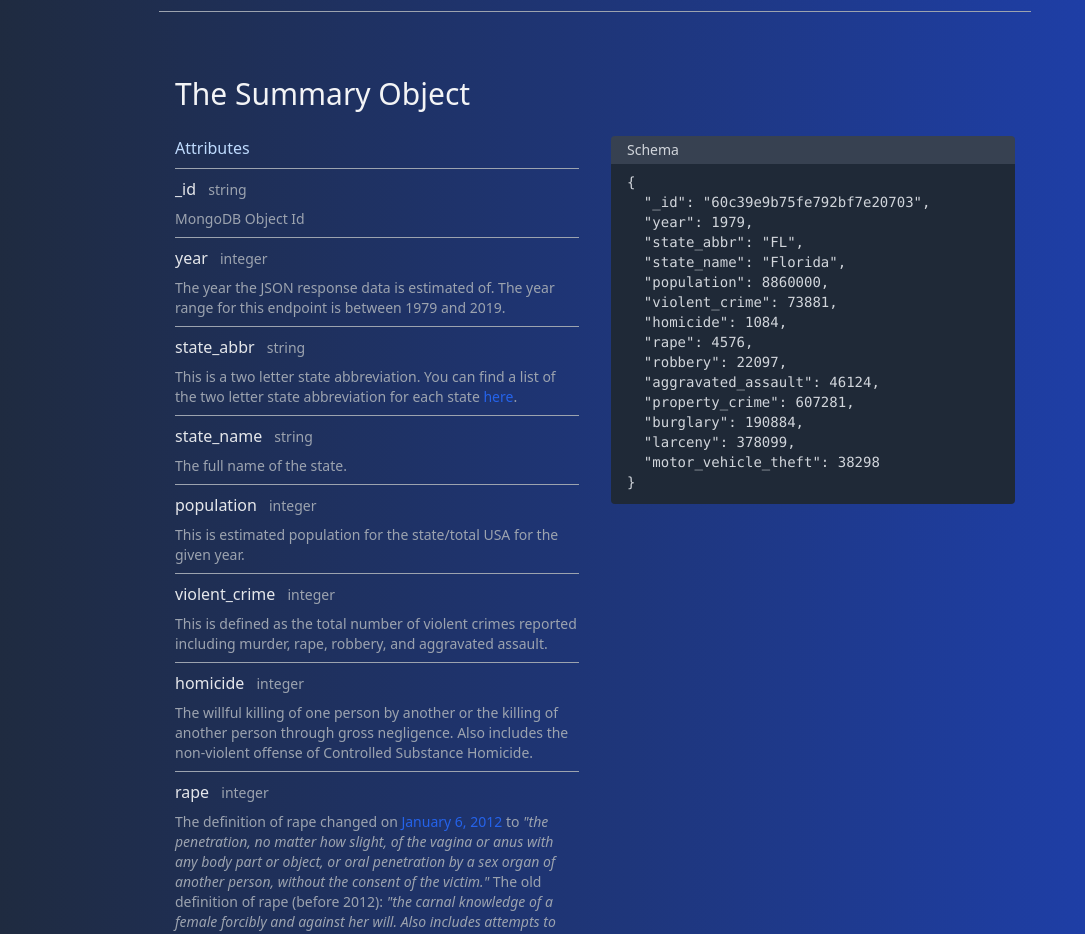
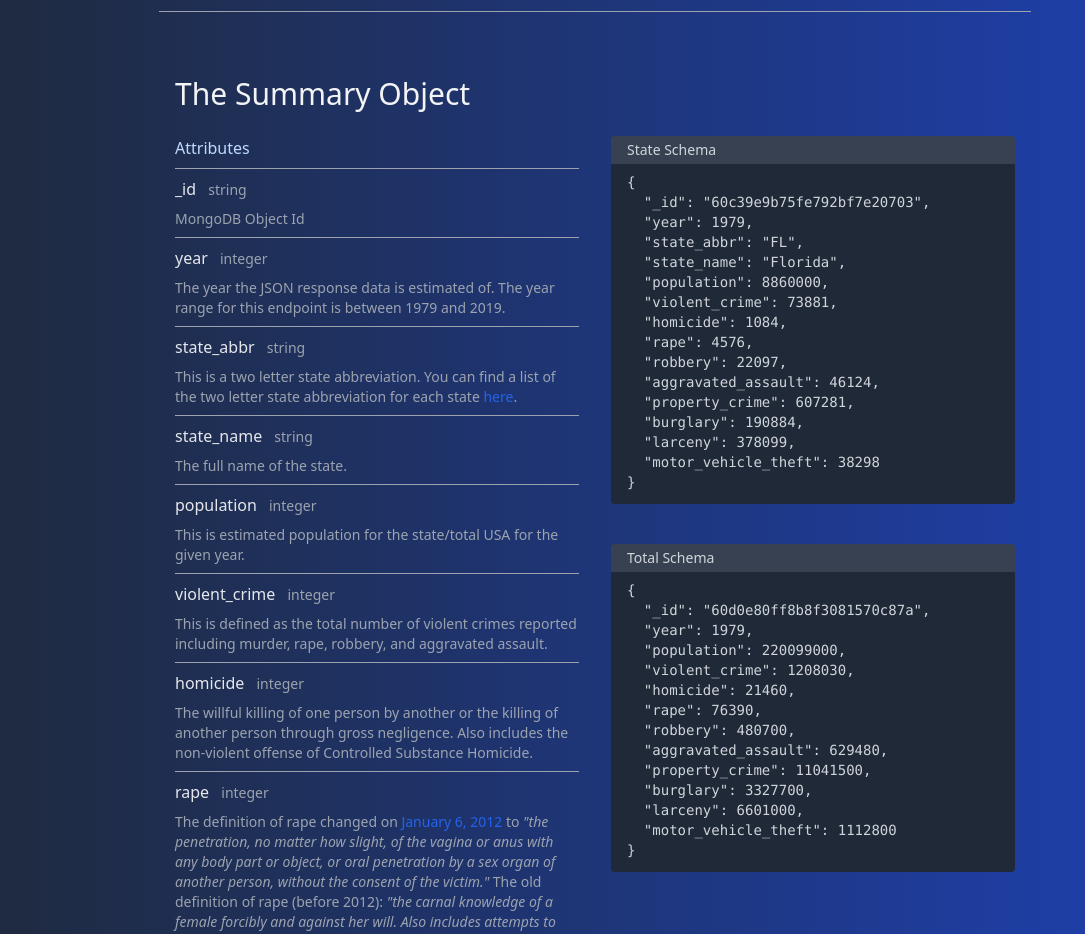
Before and after one commit to seijihosokawa/crimedata-mern, a React (Create React App) app in the folder client/: page / in a window 1280 px wide. Shown: the part 1740-2674 px from the top of the page, without its empty margins (97-1182 px from the left). Built offline with nearby package versions, Linux system fonts and the light colour scheme.

Commit message:
updated schema representations

```diff
--- a/client/src/App.js
+++ b/client/src/App.js
@@ -3,7 +3,9 @@ import SideBar from './sidebar.js';
 
 
 const App = () => {
-    let exampleSchema = {"_id":"60c39e9b75fe792bf7e20703","year":1979,"state_abbr":"FL","state_name":"Florida","population":8860000,"violent_crime":73881,"homicide":1084,"rape":4576, "robbery":22097, "aggravated_assault":46124,"property_crime":607281, "burglary":190884,"larceny":378099,"motor_vehicle_theft":38298};
+    let exampleStatesSchema = {"_id":"60c39e9b75fe792bf7e20703","year":1979,"state_abbr":"FL","state_name":"Florida","population":8860000,"violent_crime":73881,"homicide":1084,"rape":4576, "robbery":22097, "aggravated_assault":46124,"property_crime":607281, "burglary":190884,"larceny":378099,"motor_vehicle_theft":38298};
+    let exampleTotalsSchema = {"_id":"60d0e80ff8b8f3081570c87a","year":1979,"population":220099000,"violent_crime":1208030,"homicide":21460,"rape":76390,"robbery":480700,"aggravated_assault":629480,"property_crime":11041500,"burglary":3327700,"larceny":6601000,"motor_vehicle_theft":1112800}
+
     return(
         <div className="flex flex-no-wrap bg-gradient-to-r from-gray-800 to-blue-800">
             <div id="sidebar" className="fixed h-screen collapse">
@@ -183,10 +185,18 @@ const App = () => {
                     <div className="container w-1/2 p-4">
                         <h1 className="text-3xl opacity-0 pb-6">Data/Code</h1>
                         <div className="text-sm">
-                            <p className="pl-4 pt-1 pb-1 rounded-t bg-gray-700 text-gray-300" >Schema</p>
+                            <p className="pl-4 pt-1 pb-1 rounded-t bg-gray-700 text-gray-300" >State Schema</p>
                             <code>
                                 <p className="pl-4 pb-3 pt-2 rounded-b bg-gray-800 text-gray-300 text-sm">
-                                    <pre>{JSON.stringify(exampleSchema,null, 2)}</pre>
+                                    <pre>{JSON.stringify(exampleStatesSchema,null, 2)}</pre>
+                                </p>
+                            </code>
+                        </div>
+                        <div className="text-sm pt-10">
+                            <p className="pl-4 pt-1 pb-1 rounded-t bg-gray-700 text-gray-300" >Total Schema</p>
+                            <code>
+                                <p className="pl-4 pb-3 pt-2 rounded-b bg-gray-800 text-gray-300 text-sm">
+                                    <pre>{JSON.stringify(exampleTotalsSchema,null, 2)}</pre>
                                 </p>
                             </code>
                         </div>
```
